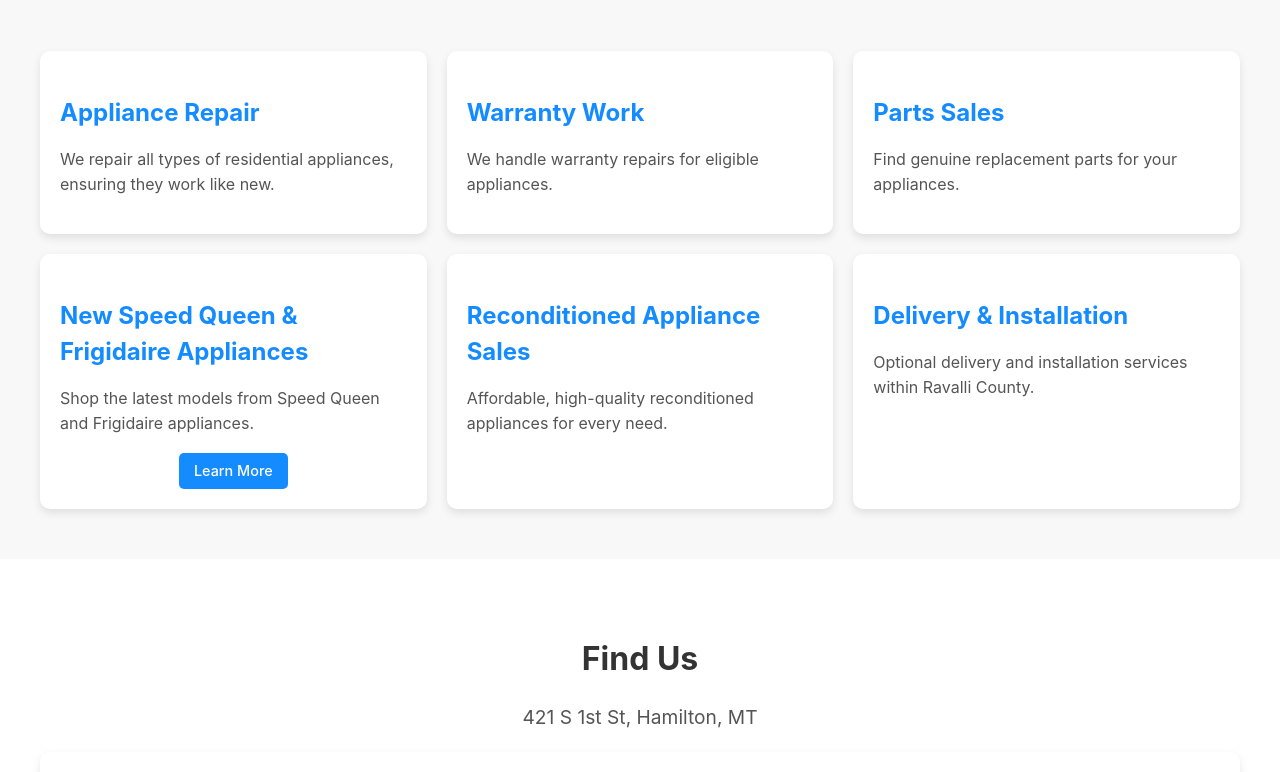
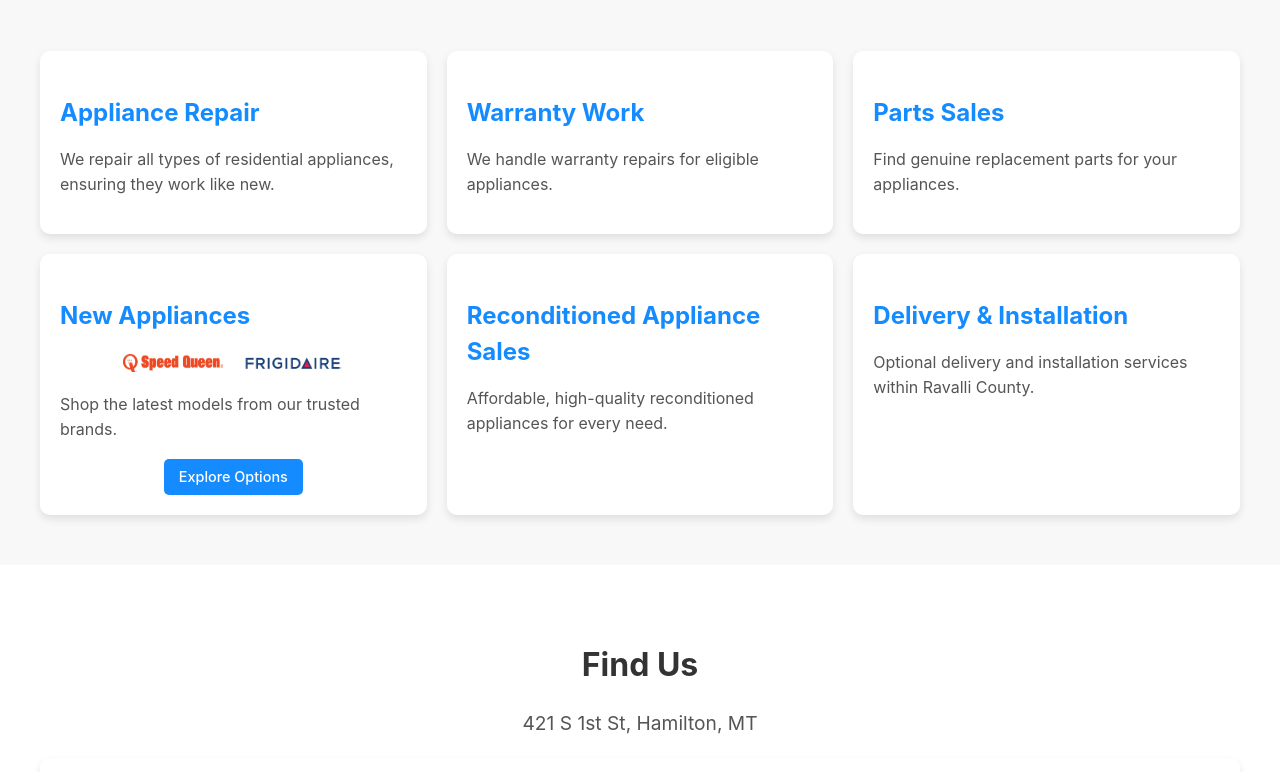
Before and after one commit to 42Zach/Johnson-Appliance-Service, a React (Vite) app: page / in a window 1280 px wide. Shown: the part 950-1722 px from the top of the page. Built offline with nearby package versions, Linux system fonts and the light colour scheme; grey boxes are pictures that could not be loaded.

Commit message:
- Added SQ and Frigidaire logos to HomePage and changed learn more to explore options - Added slide buttons to SalesPage

```diff
--- a/src/App.jsx
+++ b/src/App.jsx
@@ -1,6 +1,7 @@
 import React from 'react';
 import { useState } from 'react'
-import { BrowserRouter, Routes, Route } from 'react-router-dom';
+import { BrowserRouter as Router, Routes, Route } from 'react-router-dom';
+import ScrollToTop from './components/ScrollToTop';
 import './App.css'
 import HomePage from './pages/HomePage';
 import SalesPage from './pages/SalesPage';
@@ -10,13 +11,14 @@ function App() {
   const [count, setCount] = useState(0)
 
   return (
-    <BrowserRouter>
+    <Router>
+      <ScrollToTop />
       <Routes>
         <Route path="/" element={<HomePage />} />
         <Route path="sales" element={<SalesPage />} />
         <Route path="about" element={<AboutPage />} />
       </Routes>
-    </BrowserRouter>
+    </Router>
   )
 }
 
--- a/src/assets/styles/HomePage.css
+++ b/src/assets/styles/HomePage.css
@@ -135,6 +135,23 @@ body {
     color: #555;
 }
 
+.brand-logos {
+    display: flex;
+    justify-content: center;
+    gap: 20px;
+    margin: 20px 0;
+}
+
+.brand-logo {
+    width: 100px;
+    height: auto;
+    transition: transform 0.3s ease;
+}
+
+.brand-logo:hover {
+    transform: scale(1.1);
+}
+
 .map-section {
     padding: 50px 20px;
     background-color: #fff;
--- a/src/assets/styles/SalesPage.css
+++ b/src/assets/styles/SalesPage.css
@@ -144,7 +144,7 @@
     position: absolute;
     top: 50%;
     transform: translateY(-50%);
-    background-color: rgba(255, 255, 255, 0.8);
+    background-color: rgba(255, 255, 255, 0.5);
     color: #333;
     border: none;
     padding: 10px;
--- /dev/null
+++ b/src/components/ScrollToTop.js
@@ -0,0 +1,14 @@
+import { useEffect } from 'react';
+import { useLocation } from 'react-router-dom';
+
+const ScrollToTop = () => {
+    const { pathname } = useLocation();
+
+    useEffect(() => {
+        window.scrollTo(0, 0);
+    }, [pathname]);
+
+    return null;
+};
+
+export default ScrollToTop;
--- a/src/pages/HomePage.jsx
+++ b/src/pages/HomePage.jsx
@@ -3,6 +3,8 @@ import { Link } from 'react-router-dom';
 import '../assets/styles/HomePage.css';
 import Navbar from '../components/Navbar/Navbar';
 import FourInFront from '../assets/images/FourInFront.jpg';
+import SQLogo from '../assets/images/SQLogo.jpg';
+import FrigidaireLogo from '../assets/images/FrigidaireLogo.png';
 import Footer from '../components/Footer/Footer';
 
 const HomePage = () => {
@@ -34,10 +36,14 @@ const HomePage = () => {
                         <p>Find genuine replacement parts for your appliances.</p>
                     </div>
                     <div className="service-card">
-                        <h3>New Speed Queen & Frigidaire Appliances</h3>
-                        <p>Shop the latest models from Speed Queen and Frigidaire appliances.</p>
+                        <h3>New Appliances</h3>
+                        <div className="brand-logos">
+                            <img src={SQLogo} alt="Speed Queen Logo" className='brand-logo' />
+                            <img src={FrigidaireLogo} alt="Frigidaire Logo" className='brand-logo' />
+                        </div>
+                        <p>Shop the latest models from our trusted brands.</p>
                         <div className="learn-more-container">
-                            <Link to="/sales" className="learn-more-button">Learn More</Link>
+                            <Link to="/sales" className="learn-more-button">Explore Options</Link>
                         </div>
                     </div>
                     <div className="service-card">
```
Also changed, not shown: src/assets/images/FrigidaireLogo.png (added), src/assets/images/SQLogo.jpg (added).
